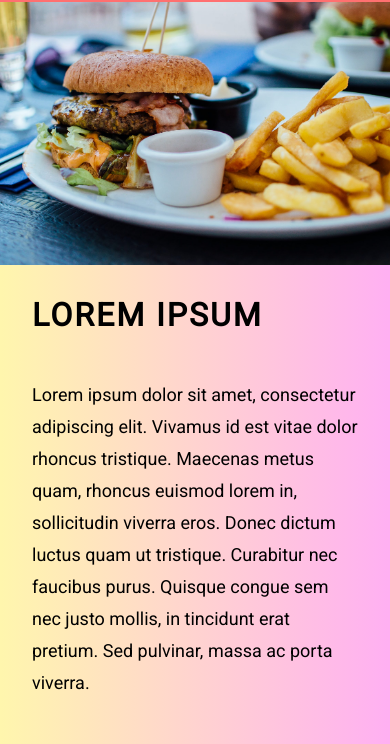
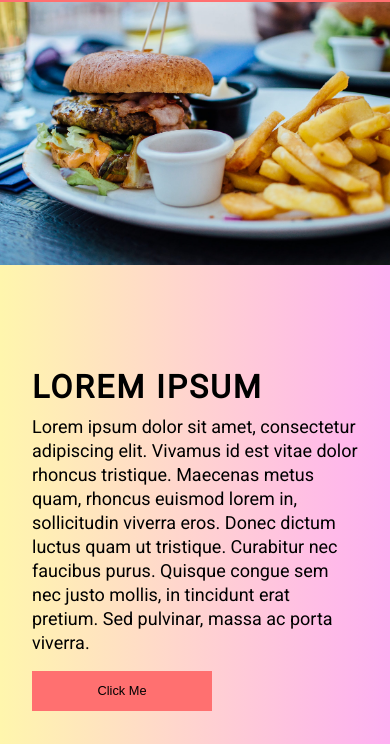
Before and after one commit to Mohit-karwasra/html-css-only-site, a plain HTML site: page index.html in a window 390 px wide. Shown: the part 60-804 px from the top of the page. Drawn offline with Linux system fonts and the light colour scheme.

Commit message:
Updated readme and added screenshots and style change

```diff
--- a/style.css
+++ b/style.css
@@ -226,6 +226,8 @@ body {
 	}
 
 	.main-section__content {
+		line-height: 1.5rem;
+		gap: 1rem;
 		padding-left: 2rem;
 		padding-right: 2rem;
 	}
@@ -255,3 +257,9 @@ body {
 		font-size: 2.5rem;
 	}
 }
+
+@media (max-width: 1047px) {
+	.main-section__title {
+		font-size: 2rem;
+	}
+}
```
Also changed, not shown: assets/screenshots/main-section.png (added), assets/screenshots/responsive-home.png (added), assets/screenshots/responsive-secondary.png (added), assets/screenshots/secondary-section.png (added), 1 other file.
